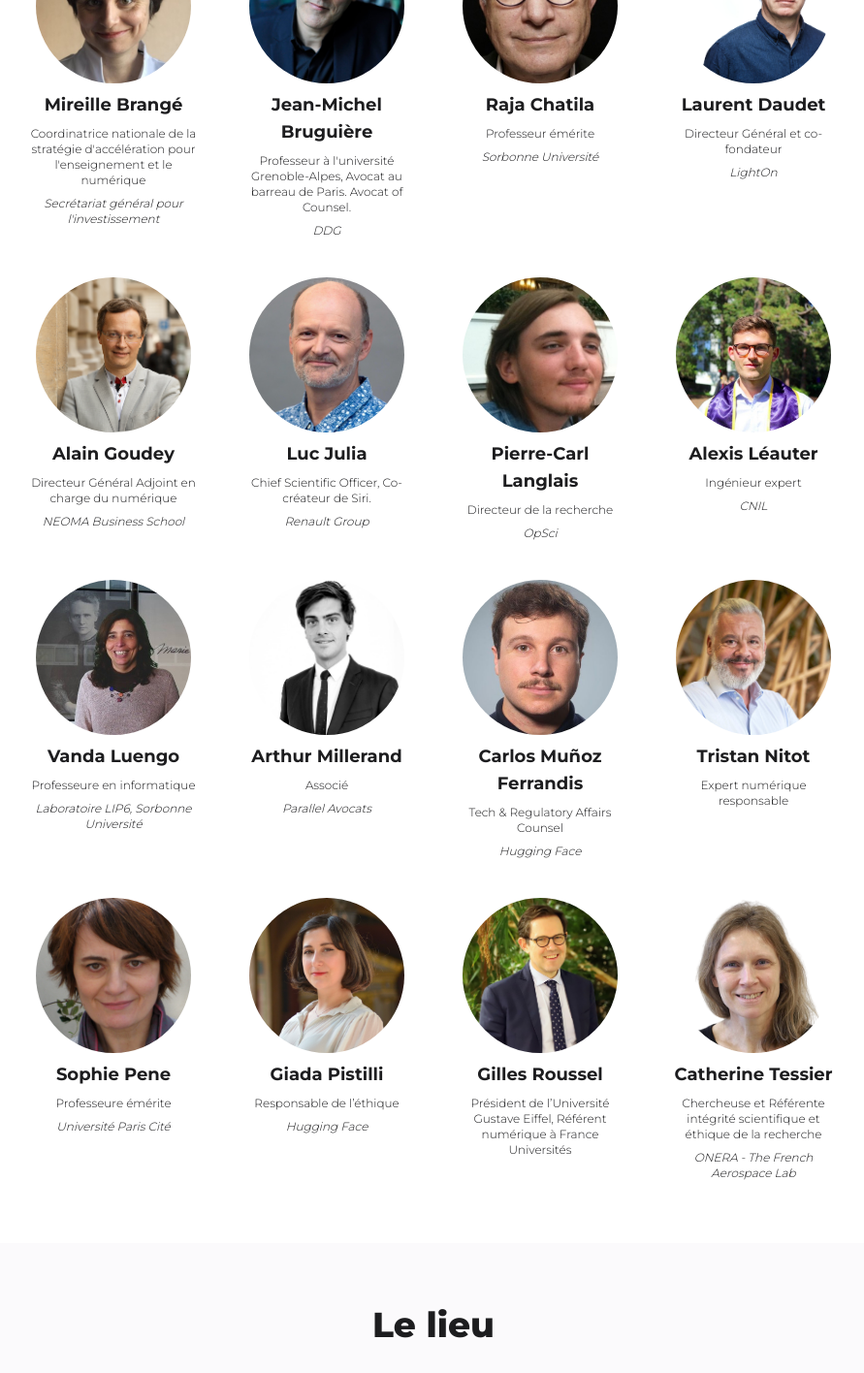
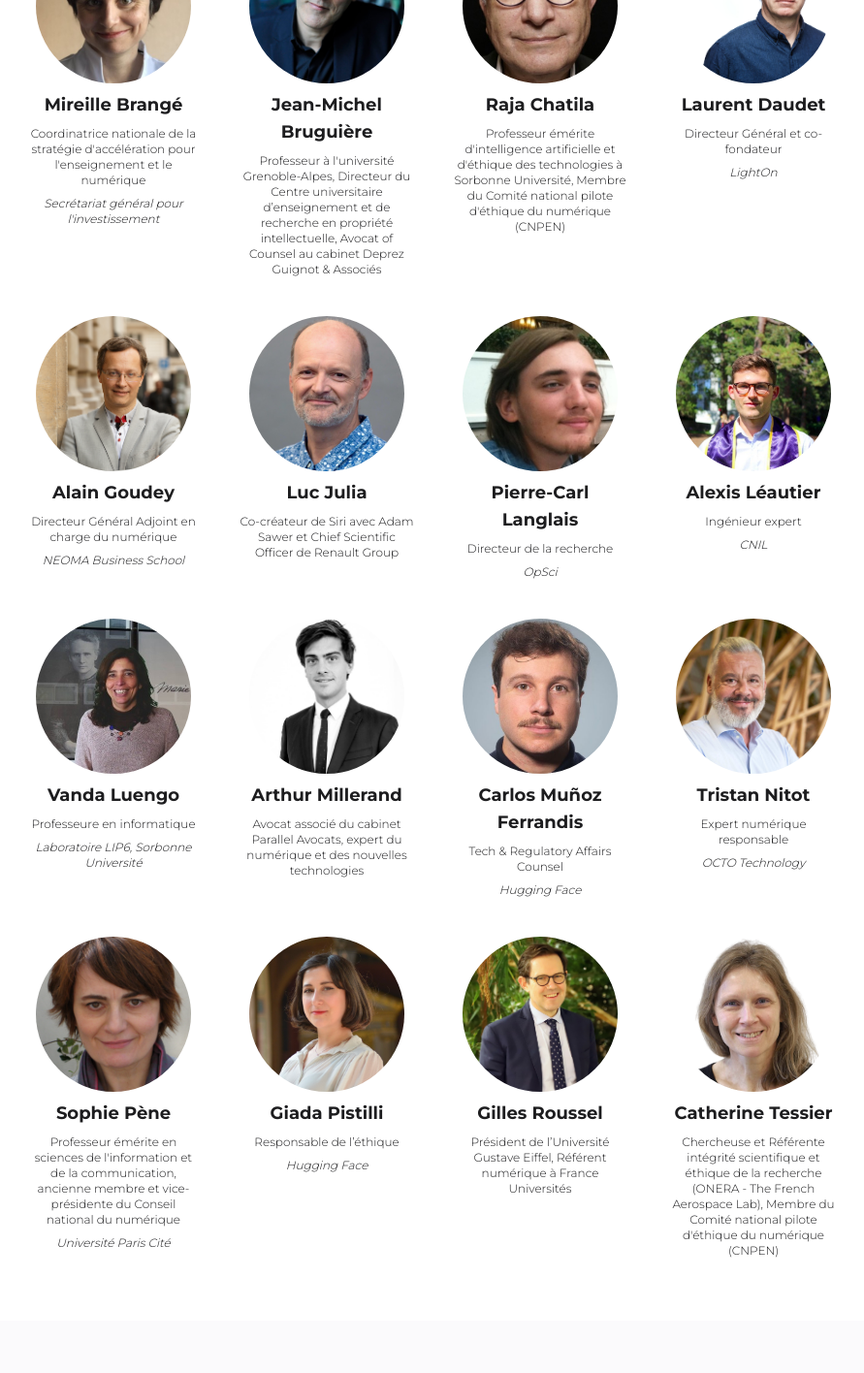
Before and after one commit to openfun/conf2023-landingpage, a Next.js app: page / in a window 1280 px wide. Shown: the part 1500-2916 px from the top of the page at 97% size, without its empty margins (193-1084 px from the left). Built offline with nearby package versions, Linux system fonts and the light colour scheme.

Commit message:
wip speakers

```diff
--- a/pages/index.tsx
+++ b/pages/index.tsx
@@ -197,15 +197,14 @@ const Speakers = () => {
       name: "Jean-Michel",
       lastName: "Bruguière",
       title:
-        "Professeur à l'université Grenoble-Alpes, Avocat au barreau de Paris. Avocat of Counsel.",
+        "Professeur à l'université Grenoble-Alpes, Directeur du Centre universitaire d’enseignement et de recherche en propriété intellectuelle, Avocat of Counsel au cabinet Deprez Guignot & Associés",
       imageUrl: "jean_michel_bruguiere.jpg",
-      company: "DDG",
     },
     {
       name: "Luc",
       lastName: "Julia",
-      title: "Chief Scientific Officer, Co-créateur de Siri.",
-      company: "Renault Group",
+      title:
+        "Co-créateur de Siri avec Adam Sawer et Chief Scientific Officer de Renault Group",
       imageUrl: "luc_julia.jpeg",
     },
     {
@@ -238,7 +237,7 @@ const Speakers = () => {
     },
     {
       name: "Alexis",
-      lastName: "Léauter",
+      lastName: "Léautier",
       title: "Ingénieur expert",
       imageUrl: "alexis_leautier.jpg",
       company: "CNIL",
@@ -246,14 +245,15 @@ const Speakers = () => {
     {
       name: "Arthur",
       lastName: "Millerand",
-      title: "Associé",
-      company: "Parallel Avocats",
+      title:
+        "Avocat associé du cabinet Parallel Avocats, expert du numérique et des nouvelles technologies",
       imageUrl: "arthur_millerand.png",
     },
     {
       name: "Tristan",
       lastName: "Nitot",
       title: "Expert numérique responsable",
+      company: "OCTO Technology",
       imageUrl: "tristan_nitot.jpeg",
     },
     {
@@ -266,8 +266,8 @@ const Speakers = () => {
     {
       name: "Raja",
       lastName: "Chatila",
-      title: "Professeur émérite",
-      company: "Sorbonne Université",
+      title:
+        "Professeur émérite d'intelligence artificielle et d'éthique des technologies à Sorbonne Université, Membre du Comité national pilote d'éthique du numérique (CNPEN)",
       imageUrl: "raja_chatila.jpeg",
     },
     {
@@ -288,14 +288,14 @@ const Speakers = () => {
       name: "Catherine",
       lastName: "Tessier",
       title:
-        "Chercheuse et Référente intégrité scientifique et éthique de la recherche",
-      company: "ONERA - The French Aerospace Lab",
+        "Chercheuse et Référente intégrité scientifique et éthique de la recherche (ONERA - The French Aerospace Lab), Membre du Comité national pilote d'éthique du numérique (CNPEN)",
       imageUrl: "catherine_tessier.png",
     },
     {
       name: "Sophie",
-      lastName: "Pene",
-      title: "Professeure émérite",
+      lastName: "Pène",
+      title:
+        "Professeur émérite en sciences de l'information et de la communication, ancienne membre et vice-présidente du Conseil national du numérique",
       company: "Université Paris Cité",
       imageUrl: "sophie_pene.png",
     },
```
